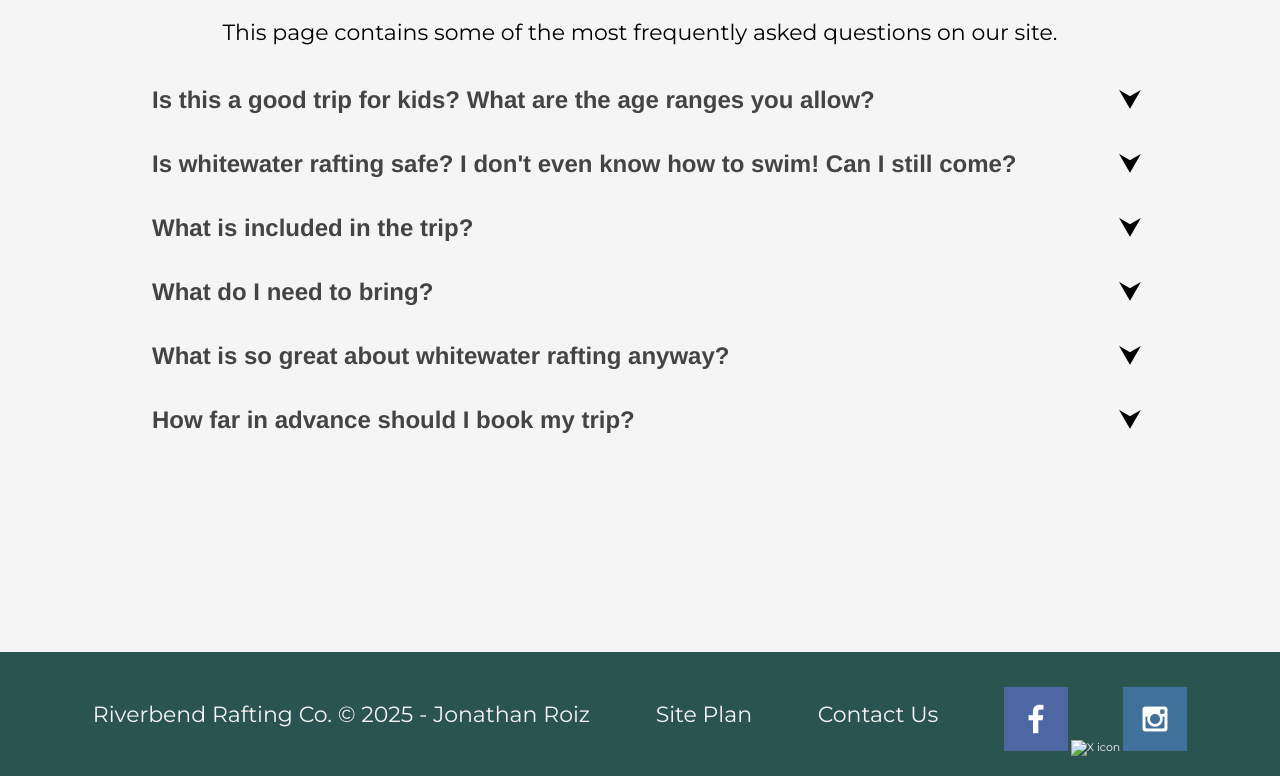
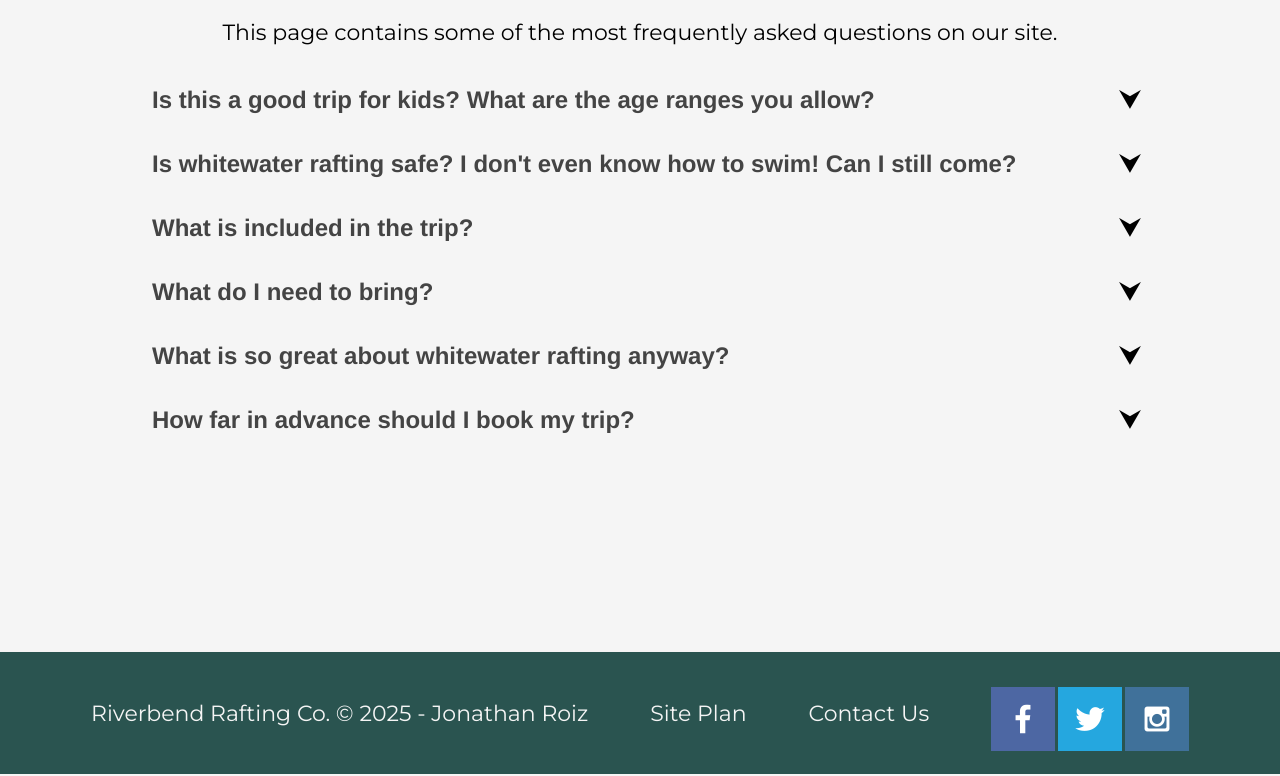
Before and after one commit to JonathanBYU/WDD130, a plain HTML site: page wwr/faq.html in a window 1280 px wide. Shown: the part 918-1694 px from the top of the page. Drawn offline with Linux system fonts and the light colour scheme.

Commit message:
Fix twitter logo

```diff
--- a/wwr/faq.html
+++ b/wwr/faq.html
@@ -86,7 +86,7 @@ If you have specific dates you need, we recommend booking a year in advance. If
                     <img src='images/facebook.png' alt='Facebook icon'>
                 </a>
                 <a href='https://x.com' target='_blank'>
-                    <img src='images/twitter-x.png' alt='X icon'>
+                    <img src='images/twitter.png' alt='X icon'>
                 </a>
                 <a href='https://instagram.com' target='_blank'>
                     <img src='images/instagram.png' alt='instagram icon'>
```
